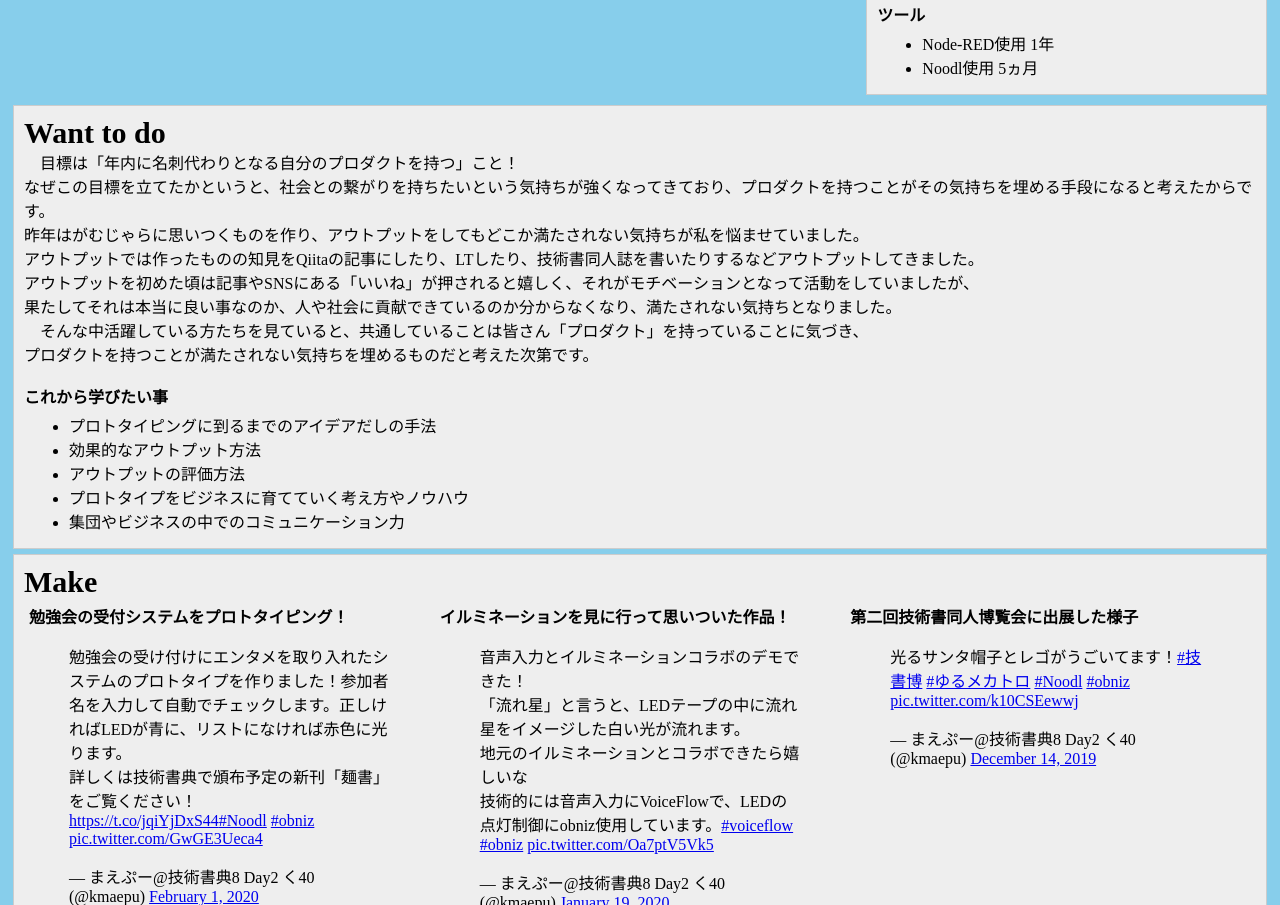
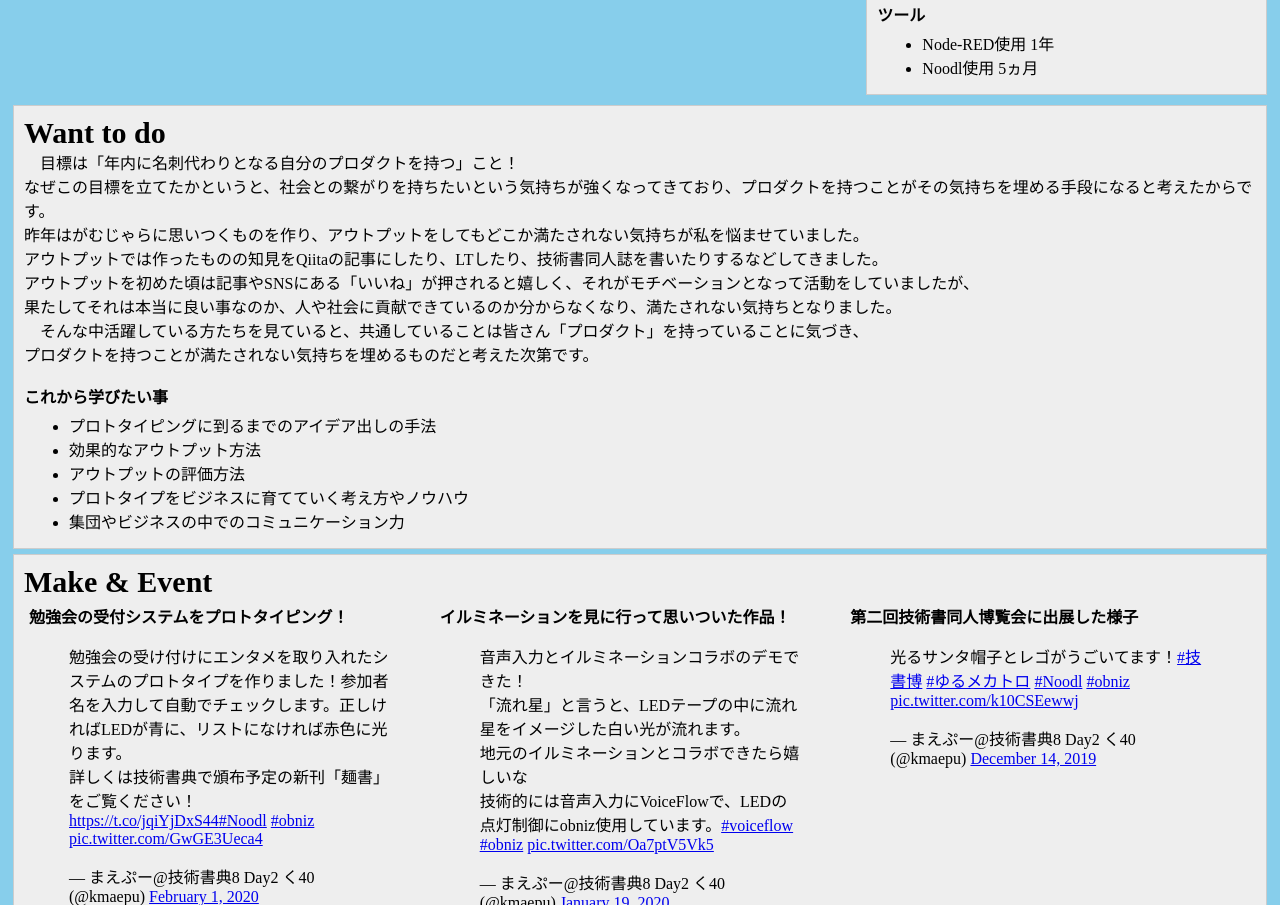
Before and after one commit to kmaepu/kmaepu.github.io, a plain HTML site: page index.html in a window 1280 px wide. Shown: the part 1130-2035 px from the top of the page. Drawn offline with Linux system fonts and the light colour scheme.

```diff
--- a/index.html
+++ b/index.html
@@ -66,7 +66,7 @@
     　目標は「年内に名刺代わりとなる自分のプロダクトを持つ」こと！<br>
     なぜこの目標を立てたかというと、社会との繋がりを持ちたいという気持ちが強くなってきており、プロダクトを持つことがその気持ちを埋める手段になると考えたからです。<br>
     昨年はがむじゃらに思いつくものを作り、アウトプットをしてもどこか満たされない気持ちが私を悩ませていました。<br>
-    アウトプットでは作ったものの知見をQiitaの記事にしたり、LTしたり、技術書同人誌を書いたりするなどアウトプットしてきました。<br>
+    アウトプットでは作ったものの知見をQiitaの記事にしたり、LTしたり、技術書同人誌を書いたりするなどしてきました。<br>
     アウトプットを初めた頃は記事やSNSにある「いいね」が押されると嬉しく、それがモチベーションとなって活動をしていましたが、<br>
     果たしてそれは本当に良い事なのか、人や社会に貢献できているのか分からなくなり、満たされない気持ちとなりました。<br>
     　そんな中活躍している方たちを見ていると、共通していることは皆さん「プロダクト」を持っていることに気づき、<br>
@@ -74,7 +74,7 @@
     <br>
     <b>これから学びたい事</b>
     <ul>
-      <li>プロトタイピングに到るまでのアイデアだしの手法</li>
+      <li>プロトタイピングに到るまでのアイデア出しの手法</li>
       <li>効果的なアウトプット方法</li>
       <li>アウトプットの評価方法</li>
       <li>プロトタイプをビジネスに育てていく考え方やノウハウ</li>
@@ -83,7 +83,7 @@
   </div>
 
   <div class="memo">
-    <b class="midashi">Make<br></b>
+    <b class="midashi">Make & Event<br></b>
     <div class="oya">
       <div class="twitter">
         <b> 勉強会の受付システムをプロトタイピング！</b><br>
```
